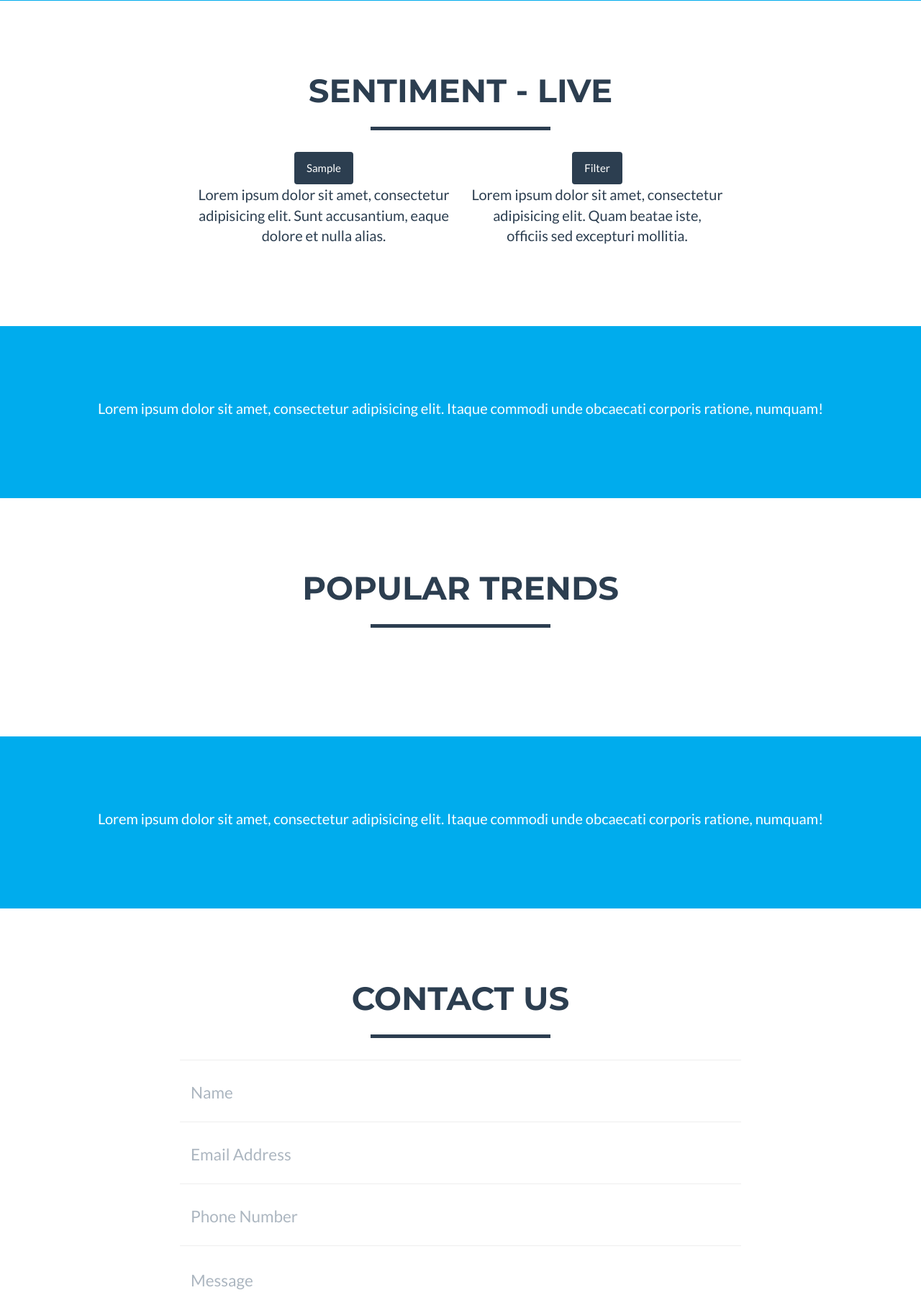
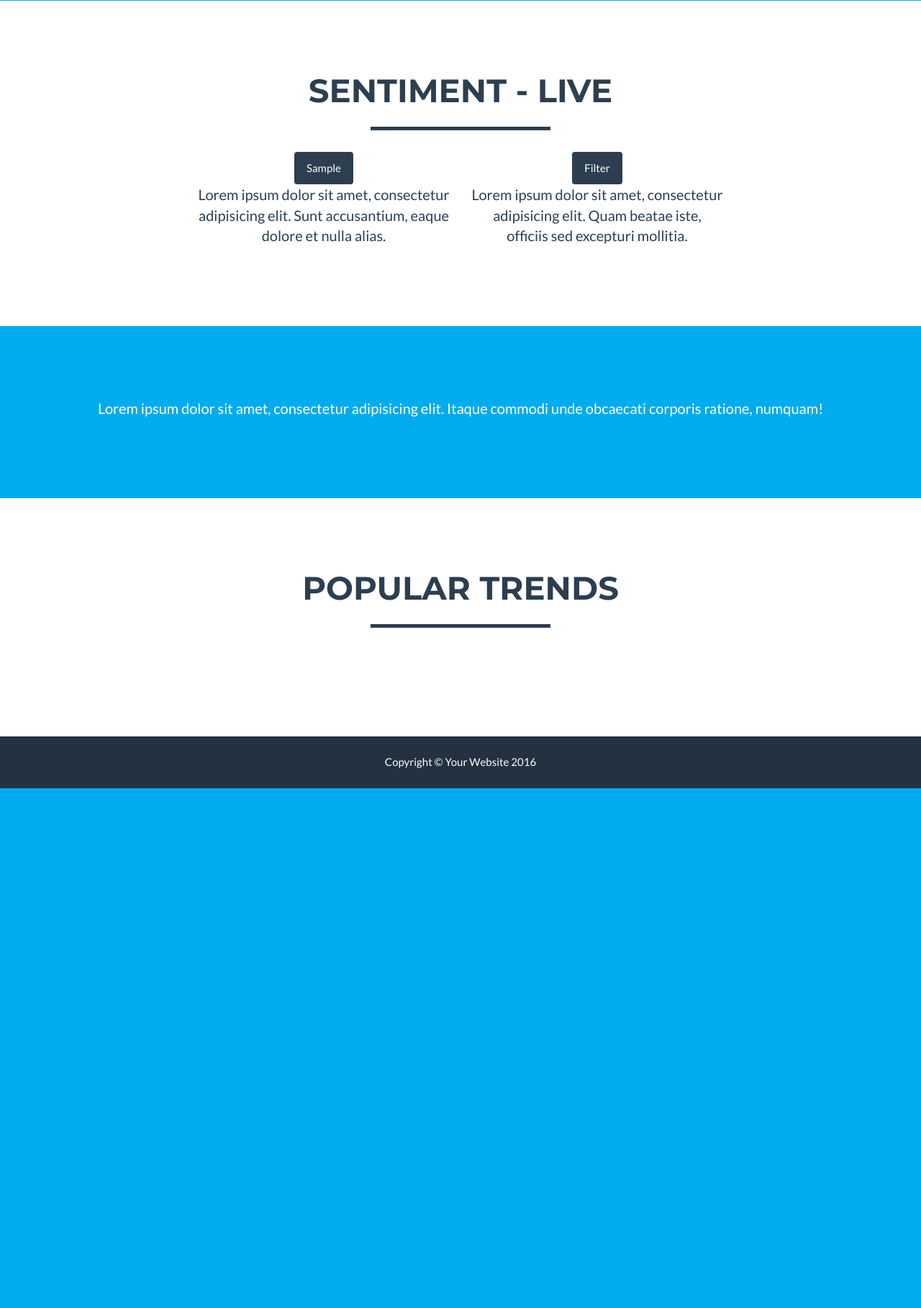
Before and after one commit to calhank/tweeview, a Python web app: template flaskApp/templates/index2.html in a window 1280 px wide. Shown: the part 743-2560 px from the top of the page at 72% size. After the commit the page ends 1838 px from the top, so only its background shows below. Run offline with Jinja, Linux system fonts and the light colour scheme; the template is opened without the code that fills it, so the values that code supplies are empty; some libraries are stand-ins or nearby versions.

Commit message:
removed contact section

```diff
--- a/flaskApp/templates/index2.html
+++ b/flaskApp/templates/index2.html
@@ -60,10 +60,6 @@
                     <li class="page-scroll">
                         <a href="#tableau">Popular</a>
                     </li>
-                    <li class="page-scroll">
-                        <a href="#contact">Contact</a>
-                    </li>
-
                 </ul>
             </div>
             <!-- /.navbar-collapse -->
@@ -159,71 +155,6 @@
         </div>
     </section>
 
-    <!-- Section Divider -->
-    <section class="success">
-        <div class="container">
-            <div class="row">
-                <div class="col-lg-12 text-center">
-                    <p>Lorem ipsum dolor sit amet, consectetur adipisicing elit. Itaque commodi unde obcaecati corporis ratione, numquam!</p>
-                </div>
-            </div>
-        </div>
-    </section>
-
-    <!-- Contact Section -->
-    <section id="contact">
-        <div class="container">
-            <div class="row">
-                <div class="col-lg-12 text-center">
-                    <h2>Contact Us</h2>
-                    <hr class="star-primary">
-                </div>
-            </div>
-            <div class="row">
-                <div class="col-lg-8 col-lg-offset-2">
-                    <!-- To configure the contact form email address, go to mail/contact_me.php and update the email address in the PHP file on line 19. -->
-                    <!-- The form should work on most web servers, but if the form is not working you may need to configure your web server differently. -->
-                    <form name="sentMessage" id="contactForm" novalidate>
-                        <div class="row control-group">
-                            <div class="form-group col-xs-12 floating-label-form-group controls">
-                                <label>Name</label>
-                                <input type="text" class="form-control" placeholder="Name" id="name" required data-validation-required-message="Please enter your name.">
-                                <p class="help-block text-danger"></p>
-                            </div>
-                        </div>
-                        <div class="row control-group">
-                            <div class="form-group col-xs-12 floating-label-form-group controls">
-                                <label>Email Address</label>
-                                <input type="email" class="form-control" placeholder="Email Address" id="email" required data-validation-required-message="Please enter your email address.">
-                                <p class="help-block text-danger"></p>
-                            </div>
-                        </div>
-                        <div class="row control-group">
-                            <div class="form-group col-xs-12 floating-label-form-group controls">
-                                <label>Phone Number</label>
-                                <input type="tel" class="form-control" placeholder="Phone Number" id="phone" required data-validation-required-message="Please enter your phone number.">
-                                <p class="help-block text-danger"></p>
-                            </div>
-                        </div>
-                        <div class="row control-group">
-                            <div class="form-group col-xs-12 floating-label-form-group controls">
-                                <label>Message</label>
-                                <textarea rows="5" class="form-control" placeholder="Message" id="message" required data-validation-required-message="Please enter a message."></textarea>
-                                <p class="help-block text-danger"></p>
-                            </div>
-                        </div>
-                        <br>
-                        <div id="success"></div>
-                        <div class="row">
-                            <div class="form-group col-xs-12">
-                                <button type="submit" class="btn btn-success btn-lg">Send</button>
-                            </div>
-                        </div>
-                    </form>
-                </div>
-            </div>
-        </div>
-    </section>
 
     <!-- Footer -->
     <footer class="text-center">
```
